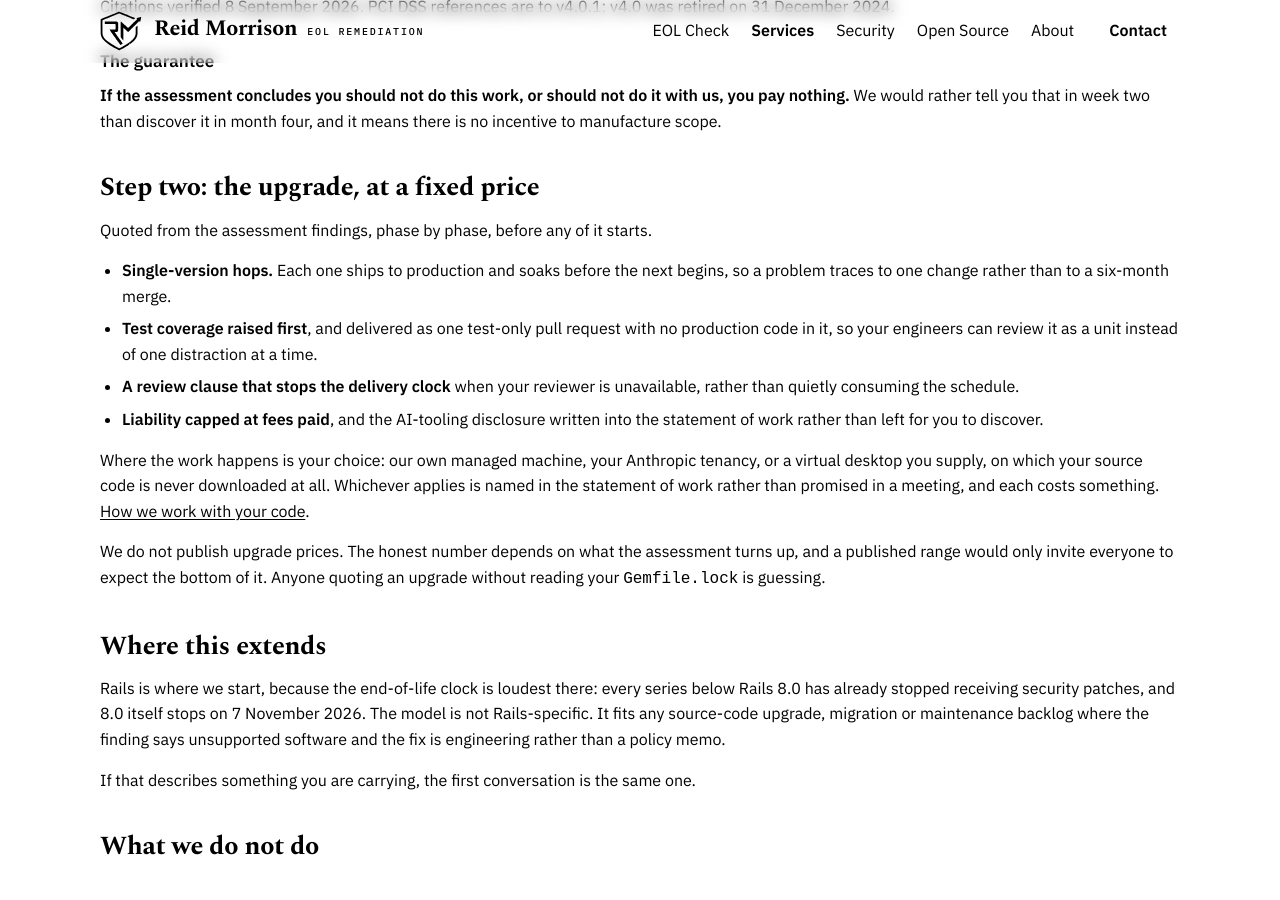
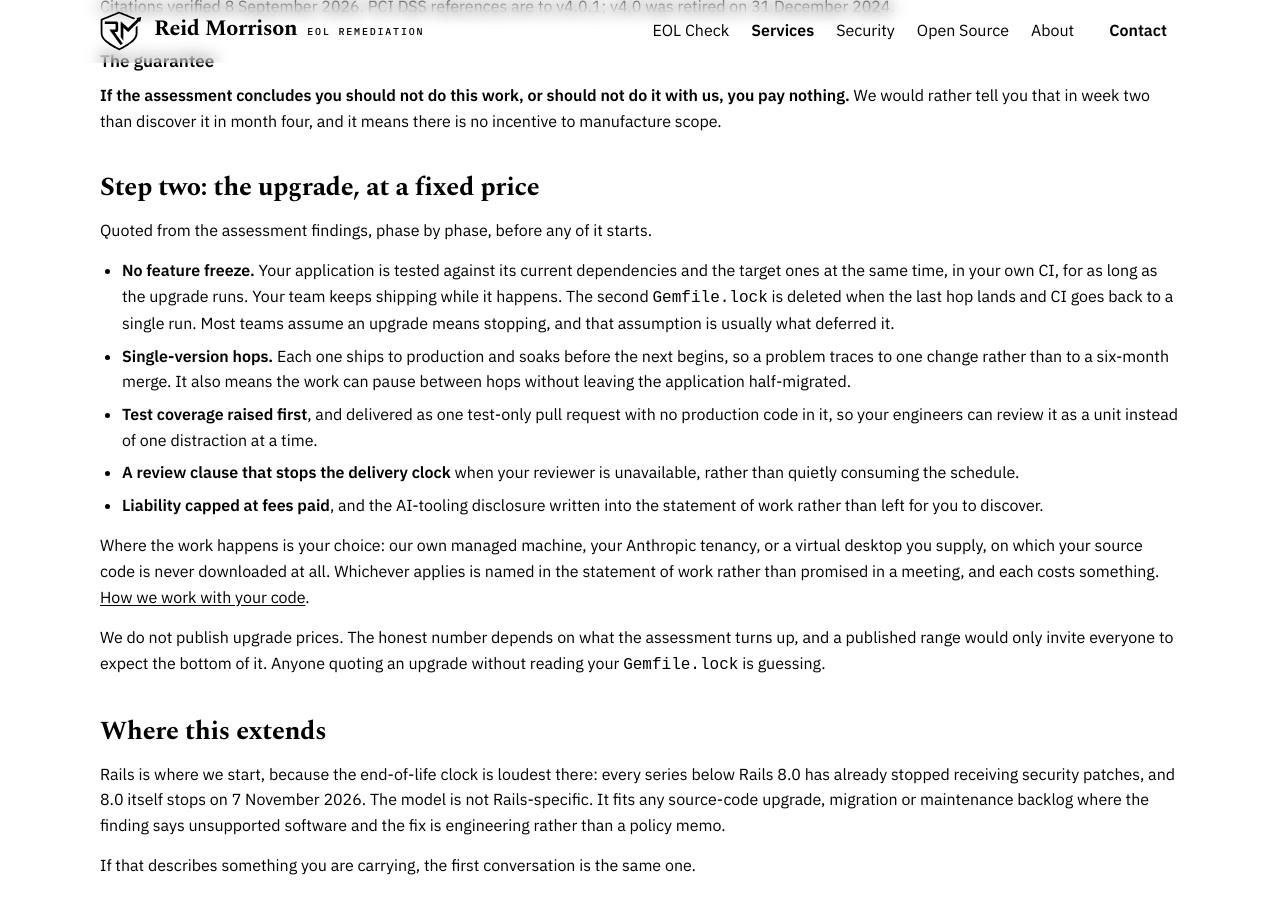
Before and after one commit to reidmorrison/reidmorrison.com, a Jekyll site: the page built from services.md, in a window 1280 px wide and 900 px high, scrolled down 1819 px. Built offline with Jekyll 4.4.1, drawn with Linux system fonts in a browser that asks for light colours.

Commit message:
Say on the services page that there is no feature freeze
The dual Gemfile.lock has been the delivery method all along and it was
nowhere on the site. The application is tested against its current
dependencies and the target ones at the same time, in the client's own CI,
so their team keeps shipping for the length of the upgrade, and the second
lockfile is deleted when the last hop lands.

It leads the step-two list rather than sitting inside it, because the
assumed freeze is frequently what deferred the upgrade internally before
anyone priced it. Someone reading that list is deciding whether this is
schedulable at all this quarter, and the freeze is the objection in the
way of that.

The single-version hops bullet gains the other half of the same argument:
the work can pause between hops without leaving the application
half-migrated, which makes the phasing a scheduling asset rather than only
a safety one.

No price, no rate and no promise about outcomes: the claim is about how
the work is sequenced, which is checkable, rather than about nothing
breaking, which no fixed-price vendor should say.

378 tests pass. Nothing in the suite reads services.md copy.

Co-Authored-By: Claude Opus 5 <noreply@anthropic.com>

```diff
--- a/services.md
+++ b/services.md
@@ -116,9 +116,16 @@ scope.
 
 Quoted from the assessment findings, phase by phase, before any of it starts.
 
+- **No feature freeze.** Your application is tested against its current
+  dependencies and the target ones at the same time, in your own CI, for as long
+  as the upgrade runs. Your team keeps shipping while it happens. The second
+  `Gemfile.lock` is deleted when the last hop lands and CI goes back to a single
+  run. Most teams assume an upgrade means stopping, and that assumption is
+  usually what deferred it.
 - **Single-version hops.** Each one ships to production and soaks before the
   next begins, so a problem traces to one change rather than to a six-month
-  merge.
+  merge. It also means the work can pause between hops without leaving the
+  application half-migrated.
 - **Test coverage raised first**, and delivered as one test-only pull request
   with no production code in it, so your engineers can review it as a unit
   instead of one distraction at a time.
```
